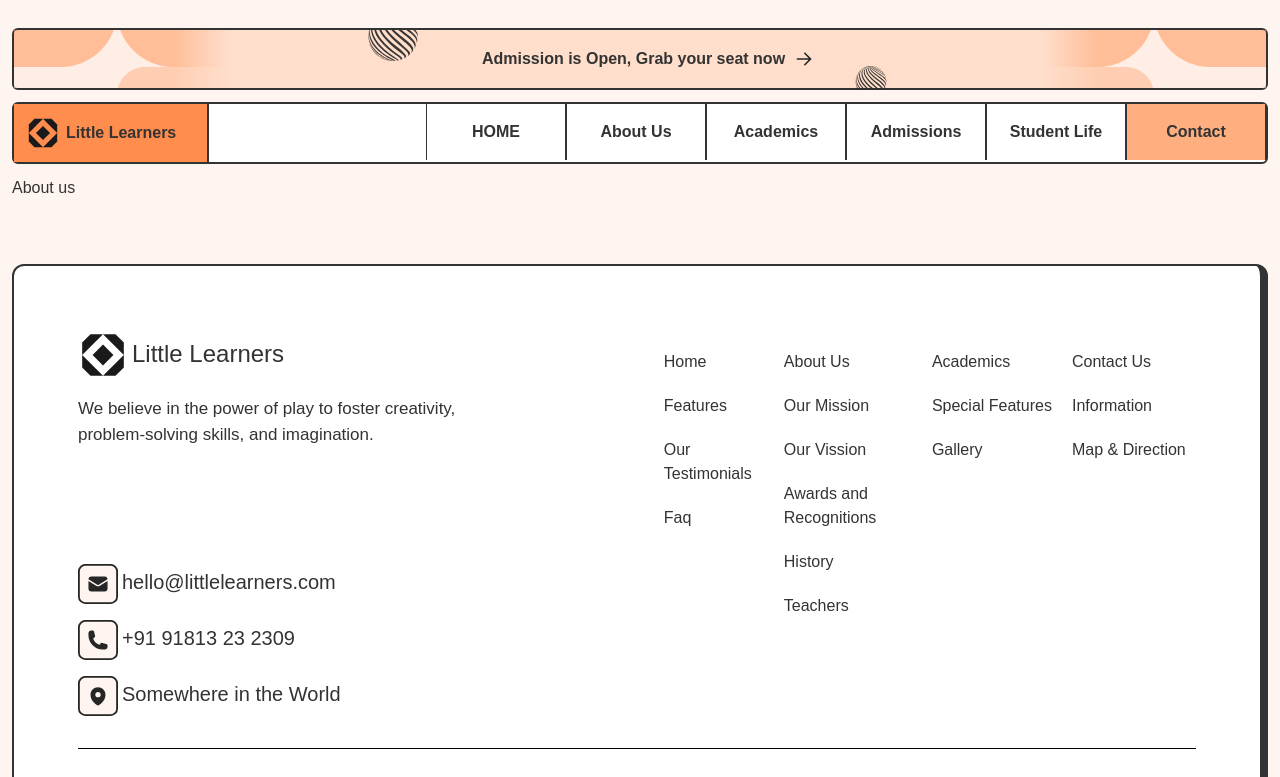
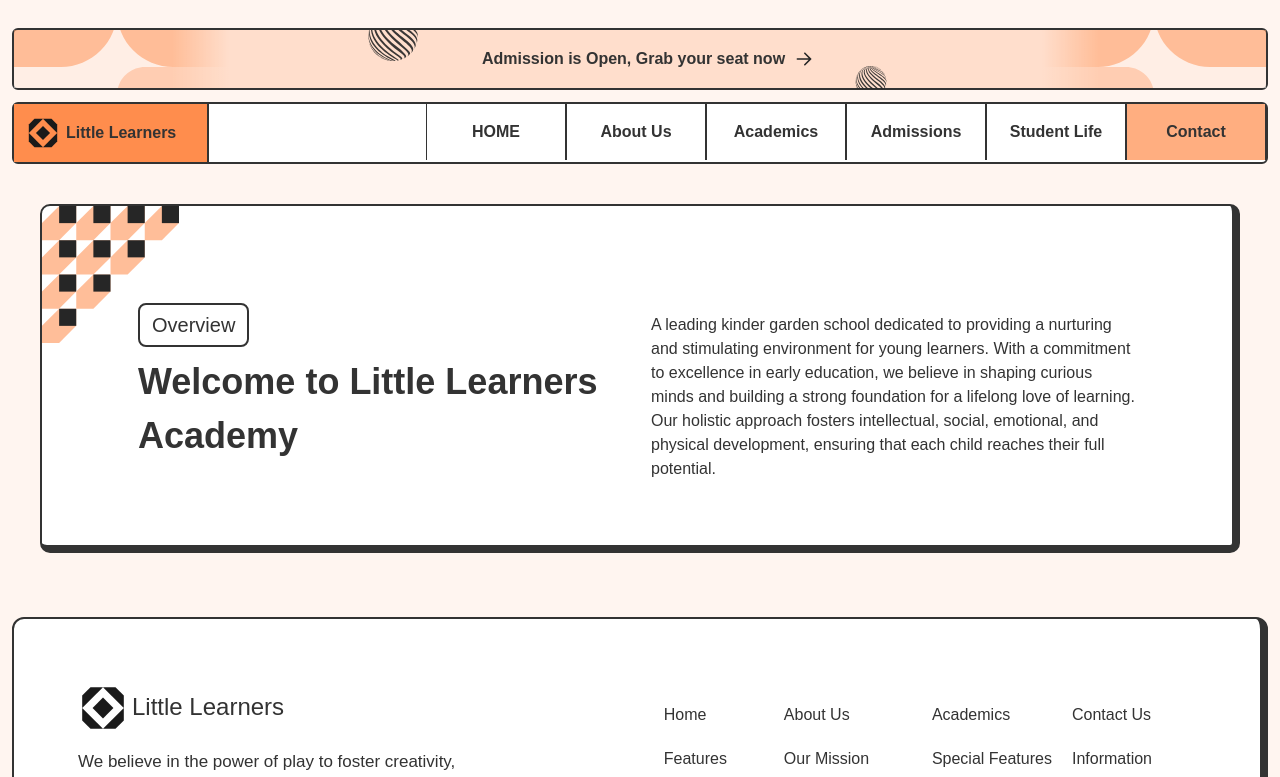
Before and after one commit to AniGvinepadze/littlelearnersnext2, a Next.js app: page /about-us in a window 1280 px wide. Shown: the top 777 px of the page. Built offline with nearby package versions, Linux system fonts and the light colour scheme.

Commit message:
added welcome section

```diff
--- a/app/(pages)/about-us/page.tsx
+++ b/app/(pages)/about-us/page.tsx
@@ -1,6 +1,11 @@
+import Welcome from "@/app/components/aboutUs/Welcome";
 
 export default function AboutUs() {
   return (
-    <div>About us</div>
+    <div>
+     <div className="px-7">
+        <Welcome/>
+     </div>
+    </div>
   )
 }
--- /dev/null
+++ b/app/components/aboutUs/Welcome.tsx
@@ -0,0 +1,33 @@
+"use client";
+import { abstract2 } from "@/public/assets/index";
+import Image from "next/image";
+export default function Welcome() {
+  return (
+    <main className="border-l-2 border-t-2 border-r-8 border-b-8 rounded-[10px] border-text bg-white my-10">
+      <div>
+        <Image src={abstract2} alt="absract" width={137} height={137} />
+        <div className="flex justify-between px-24 pb-16  max-900:flex-col max-900:text-center max-750:px-14 max-600:px-8">
+          <div className="flex-[1] mt-[-40px]">
+            <button className="border-2 border-text py-[6px] px-3 rounded-lg font-medium text-xl ">
+              Overview
+            </button>
+            <h2 className="font-bold text-[36px] py-2 max-600:text-[30px]">
+              Welcome to Little Learners Academy
+            </h2>
+          </div>
+          <div className="flex-[1] mt-[-30px] pl-7 max-900:pl-0 max-900:pt-10">
+            <p>
+              A leading kinder garden school dedicated to providing a nurturing
+              and stimulating environment for young learners. With a commitment
+              to excellence in early education, we believe in shaping curious
+              minds and building a strong foundation for a lifelong love of
+              learning. Our holistic approach fosters intellectual, social,
+              emotional, and physical development, ensuring that each child
+              reaches their full potential.
+            </p>
+          </div>
+        </div>
+      </div>
+    </main>
+  );
+}
--- a/app/home/FrequentlyAskedQuestions.jsx
+++ b/app/components/home/FrequentlyAskedQuestions.jsx
@@ -1,7 +1,7 @@
 "use client";
 
 import { plus, minus } from "@/public/assets/index";
-import { questions } from "..";
+import { questions } from "../..";
 import Image from "next/image";
 import { useState } from "react";
 
@@ -38,7 +38,6 @@ export default function FrequentlyAskedQuestions() {
             className={`max-w-[620px] w-full rounded-[10px] border-2 border-text p-5  bg-primary  ${
               toggle === question.id ? "bg-white" : ""
             } `}
-
           >
             <div className="flex justify-between items-center ">
               <p className="font-bold text-lg">
--- a/app/home/Hero.tsx
+++ b/app/components/home/Hero.tsx
@@ -2,7 +2,7 @@
 
 import { hero } from "@/public/assets/index";
 import Image from "next/image";
-import { info } from "..";
+import { info } from "../..";
 
 export default function Hero() {
   return (
@@ -16,7 +16,7 @@ export default function Hero() {
           className="object-contain "
         />
       </section>
-      <section className="flex-[1] flex p-5 flex-col justify-center max-w-[650px] w-full max-900:text-center max-500:p-0" >
+      <section className="flex-[1] flex p-5 flex-col justify-center max-w-[650px] w-full max-900:text-center max-500:p-0">
         <div>
           <p className="font-medium text-lg py-[6px] max-500:pt-6 ">
             Welcome to Little Learners Academy
--- a/app/home/Navigate.jsx
+++ b/app/components/home/Navigate.jsx
@@ -1,7 +1,7 @@
 "use client";
 
-import { img, next } from "../../public/assets/index";
-import { navigates } from "../index";
+import { img, next } from "../../../public/assets/index/index";
+import { navigates } from "../../index";
 import Image from "next/image";
 
 export default function Navigate() {
--- a/app/home/OurBenefits.tsx
+++ b/app/components/home/OurBenefits.tsx
@@ -1,7 +1,7 @@
 "use client";
 import Image from "next/image";
 
-import { benefits } from "..";
+import { benefits } from "../..";
 
 export default function OurBenefits() {
   return (
@@ -12,7 +12,9 @@ export default function OurBenefits() {
             Children Deserve Bright Future
           </button>
         </div>
-        <h2 className="font-bold text-[48px] py-2 max-400:text-[40px]">Our Benefits</h2>
+        <h2 className="font-bold text-[48px] py-2 max-400:text-[40px]">
+          Our Benefits
+        </h2>
         <p className="font-medium text-base flex flex-col">
           With a dedicated team of experienced educators, state-of-the-art
           facilities, and a comprehensive curriculum, we aim to lay{" "}
--- a/app/home/OurTestumonials.tsx
+++ b/app/components/home/OurTestumonials.tsx
@@ -3,7 +3,7 @@
 import { A11y, Navigation, Pagination, Scrollbar } from "swiper/modules";
 import { Swiper, SwiperSlide } from "swiper/react";
 import "swiper/swiper-bundle.css";
-import { rankings } from "..";
+import { rankings } from "../..";
 import Image from "next/image";
 import { nextBtn, prevBtn, star } from "@/public/assets/index";
 import { useRef } from "react";
--- a/public/assets/index/index.ts
+++ b/public/assets/index/index.ts
@@ -27,6 +27,7 @@ import location from "../svgs/Icon (6).svg"
 import fb from "../svgs/Button (2).svg"
 import tw from "../svgs/Button (3).svg"
 import inpng  from "../svgs/Button (4).svg"
+import abstract2 from "../svgs/Abstract Design.svg"
 export {
   bg,
   bg1,
@@ -57,4 +58,5 @@ export {
   fb,
   tw,
   inpng,
+  abstract2
 };
```
Also changed, not shown: app/page.tsx (+6 -8 lines), public/assets/svgs/Abstract Design.svg (added). Lines whose indentation alone changed are shown as unchanged.
